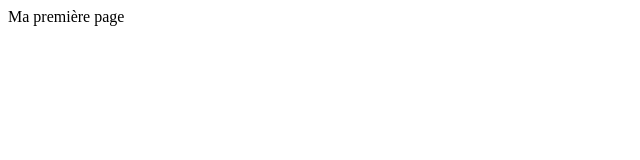
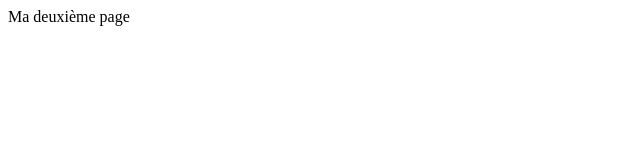
Before and after one commit to ldelannoy/frontend, a plain HTML site: page index.html in a window 1280 px wide. Shown: the full height of the page, 0-640 px from the left. Drawn offline with Linux system fonts and the light colour scheme.

Commit message:
Deuxième initialisation

```diff
--- a/index.html
+++ b/index.html
@@ -6,6 +6,6 @@
     <title>Ma première page</title>
 </head>
 <body>
-    Ma première page
+    Ma deuxième page
 </body>
 </html>
```
